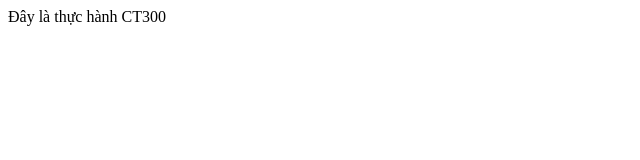
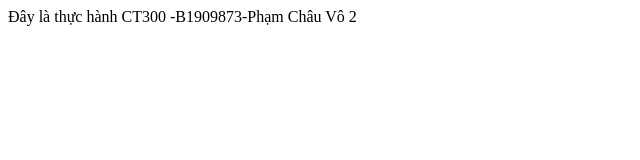
Before and after one commit to thanhphictu/ct300, a plain HTML site: page index.html in a window 1280 px wide. Shown: the whole page, without its empty margins (0-640 px from the left). Drawn offline with Linux system fonts and the light colour scheme.

Commit message:
Cap nhat ho ten

```diff
--- a/index.html
+++ b/index.html
@@ -8,5 +8,6 @@
 </head>
 <body>
     Đây là thực hành CT300
+    -B1909873-Phạm Châu Vô 2
 </body>
 </html>
```
